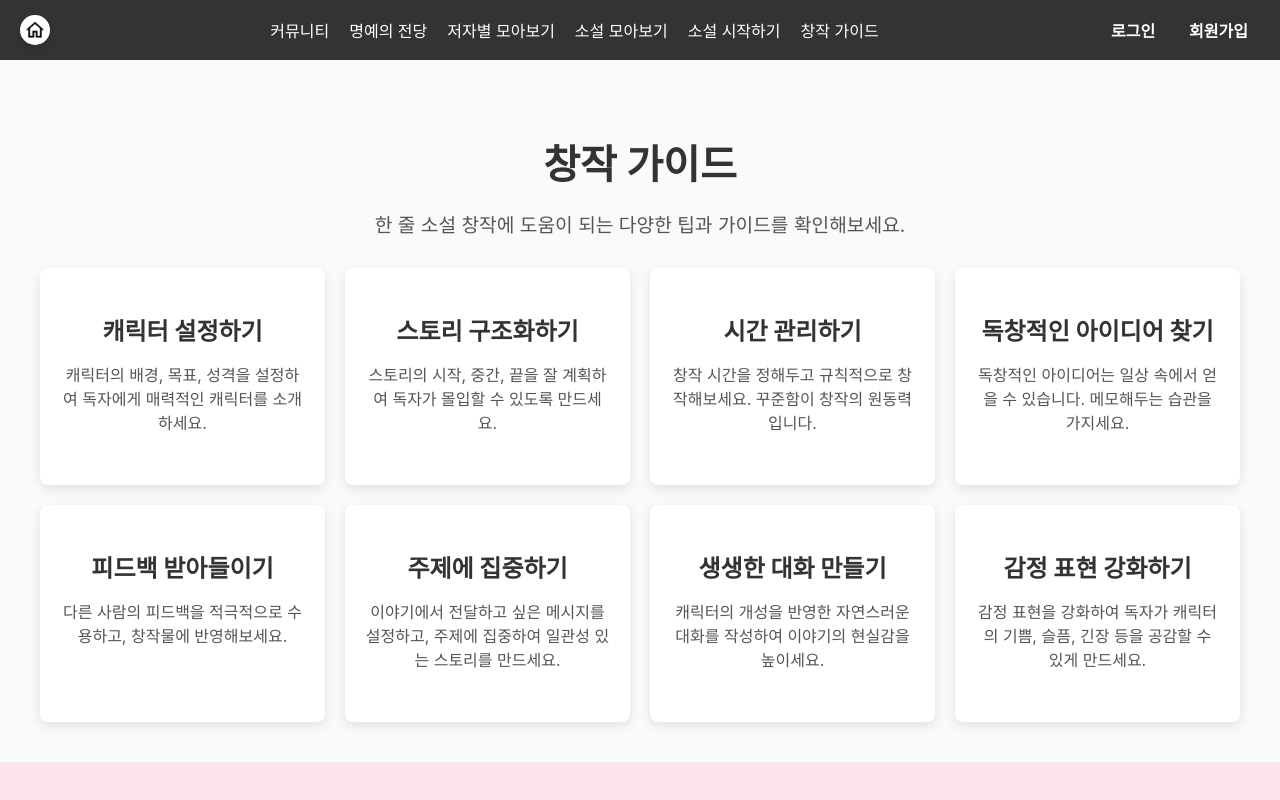
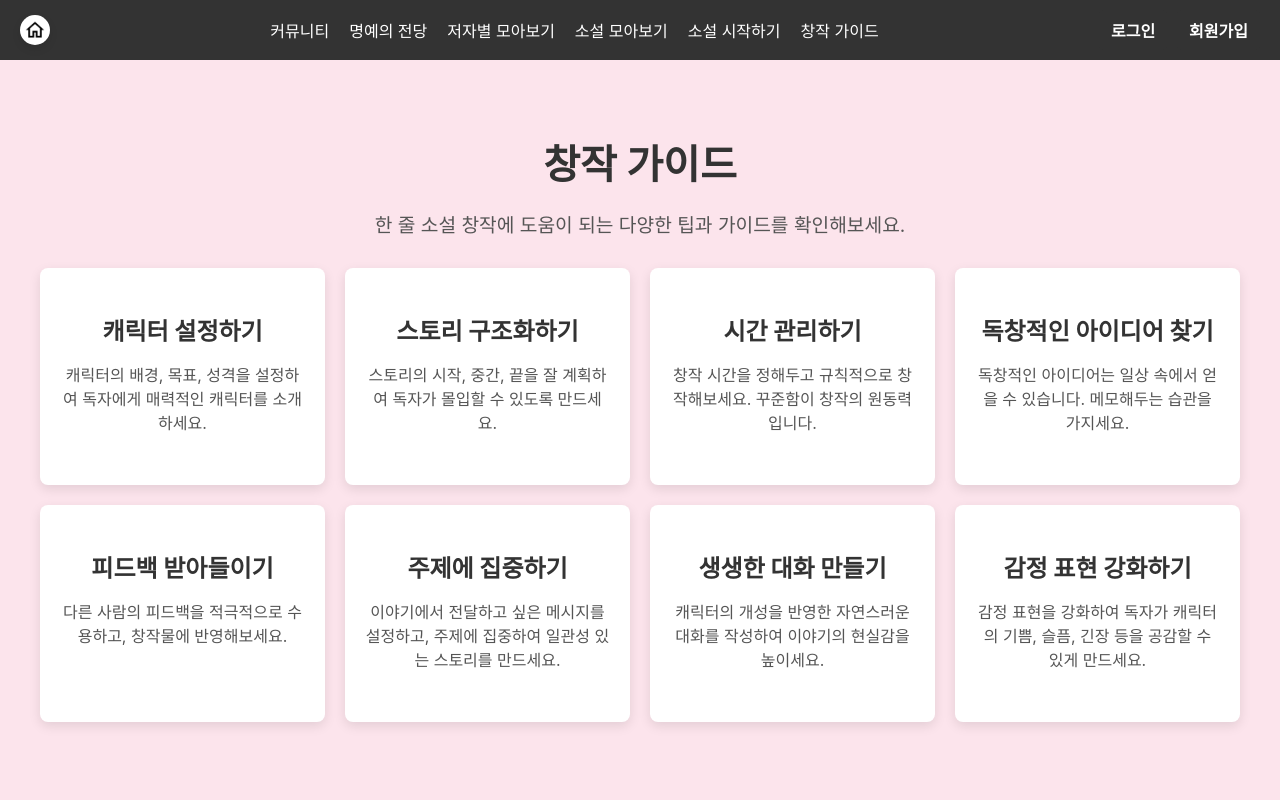
Before and after one commit to React-Catch-CodingPing/Relay_Novel, a React (Create React App) app in the folder relay-noval/: page /writing-guide in a window 1280 px wide. Shown: the top 800 px of the page. Built offline with nearby package versions, Linux system fonts and the light colour scheme; no server answers.

Commit message:
1. HallOfFame.css, WritingGuide.css 배경색 통일

```diff
--- a/relay-noval/src/components/NavbarContents/HallOfFame/HallOfFame.css
+++ b/relay-noval/src/components/NavbarContents/HallOfFame/HallOfFame.css
@@ -4,7 +4,7 @@
 .hall-of-fame-container {
     text-align: center;
     padding: 40px;
-    background-color: #f8f9fa; /* 밝은 배경색 */
+    background-color: #fce4ec;
 }
 
 /* 페이지 제목 스타일 */
--- a/relay-noval/src/components/NavbarContents/WritingGuide/WritingGuide.css
+++ b/relay-noval/src/components/NavbarContents/WritingGuide/WritingGuide.css
@@ -4,7 +4,7 @@
 .writing-guide-container {
     padding: 40px;
     text-align: center;
-    background-color: #f9fafb; /* 밝은 배경색 */
+    background-color: #fce4ec;
 }
 
 /* 페이지 제목 스타일 */
```
